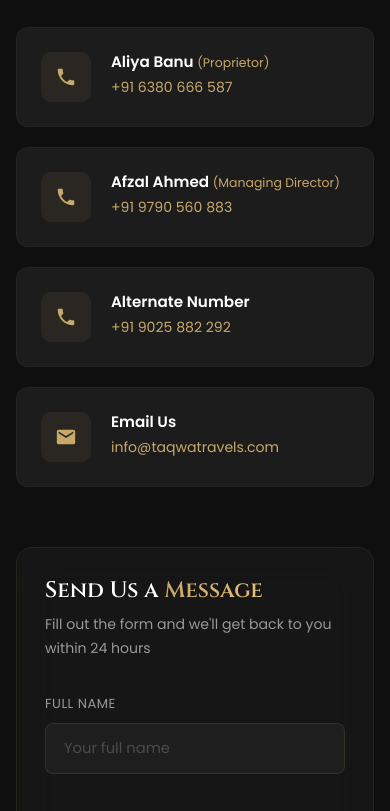
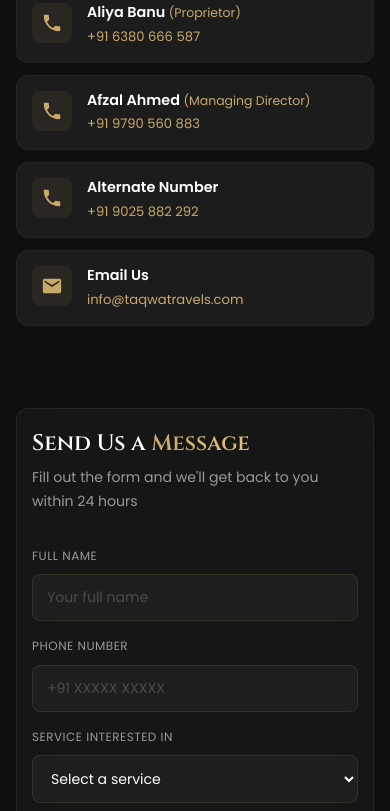
Before and after one commit to SyedMohathaseem/Taqwa-Travels, a plain HTML site: page index.html in a window 390 px wide. Shown: the part 10581-11392 px from the top of the page. Drawn offline with Linux system fonts and the light colour scheme.

Commit message:
Fix mobile horizontal overflow and refine contact section styling

```diff
--- a/style.css
+++ b/style.css
@@ -35,6 +35,7 @@
   scroll-behavior: smooth;
   scroll-padding-top: 80px;
   font-size: 16px;
+  overflow-x: hidden;
 }
 
 body {
@@ -43,6 +44,8 @@
   color: var(--text-light);
   line-height: 1.7;
   overflow-x: hidden;
+  width: 100%;
+  position: relative;
   -webkit-font-smoothing: antialiased;
   -moz-osx-font-smoothing: grayscale;
 }
@@ -76,6 +79,7 @@
 
 .container {
   max-width: 1200px;
+  width: 100%;
   margin: 0 auto;
   padding: 0 24px;
 }
@@ -337,6 +341,8 @@
   align-items: center;
   justify-content: center;
   overflow: hidden;
+  width: 100%;
+  max-width: 100vw;
 }
 
 .hero-bg {
@@ -350,6 +356,7 @@
   height: 100%;
   object-fit: cover;
   animation: heroZoom 25s ease infinite alternate;
+  will-change: transform;
 }
 
 @keyframes heroZoom {
@@ -1318,6 +1325,7 @@
 .reveal-left {
   opacity: 0;
   transform: translateX(-40px);
+  will-change: transform, opacity;
   transition: opacity 0.8s ease, transform 0.8s ease;
 }
 
@@ -1329,6 +1337,7 @@
 .reveal-right {
   opacity: 0;
   transform: translateX(40px);
+  will-change: transform, opacity;
   transition: opacity 0.8s ease, transform 0.8s ease;
 }
 
@@ -1371,6 +1380,16 @@
 
   .section {
     padding: 70px 0;
+    overflow: hidden;
+  }
+
+  /* Reduce reveal offset on mobile to prevent overflow */
+  .reveal-left {
+    transform: translateX(-20px);
+  }
+
+  .reveal-right {
+    transform: translateX(20px);
   }
 
   .section-header h2 {
@@ -1395,6 +1414,29 @@
     border-left: 1px solid rgba(200, 169, 106, 0.1);
   }
 
+  /* Reduce animation offsets on mobile to prevent overflow */
+  .reveal-left {
+    transform: translateX(-20px);
+  }
+
+  .reveal-right {
+    transform: translateX(20px);
+  }
+
+  .section {
+    padding: 70px 0;
+    overflow: hidden !important; /* Ensure sections always clip animations on mobile */
+  }
+
+  /* Reduce animation offsets on mobile to prevent overflow */
+  .reveal-left {
+    transform: translateX(-15px);
+  }
+
+  .reveal-right {
+    transform: translateX(15px);
+  }
+
   .nav-links.active {
     right: 0;
   }
@@ -1467,6 +1509,11 @@
 
   .form-row {
     grid-template-columns: 1fr;
+    gap: 0;
+  }
+
+  .form-group {
+    margin-bottom: 15px;
   }
 
   /* Testimonials Mobile */
@@ -1574,6 +1621,130 @@
 
   .booking-cta h2 {
     font-size: 1.5rem;
+  }
+
+  /* Specific mobile refinement for Contact section */
+  .contact-wrapper {
+    width: 100%;
+    margin: 0;
+    padding: 0;
+  }
+
+  .contact-form {
+    padding: 20px 15px;
+    margin: 0;
+    border-radius: 12px;
+  }
+
+  .contact-card {
+    padding: 15px;
+    gap: 15px;
+    margin-bottom: 12px;
+  }
+
+  .contact-card-icon {
+    width: 40px;
+    height: 40px;
+    min-width: 40px;
+    border-radius: 8px;
+  }
+
+  .contact-card-text h4 {
+    font-size: 0.9rem;
+  }
+
+  .contact-card-text p {
+    font-size: 0.82rem;
+  }
+
+  .contact-info h2 {
+    font-size: 1.6rem;
+    margin-bottom: 12px;
+  }
+
+  .contact-info > p {
+    font-size: 0.9rem;
+    margin-bottom: 25px;
+  }
+
+  /* Completely disable horizontal transformation on very small mobile for stability */
+  .reveal-left, .reveal-right {
+    transform: translateX(0);
+  }
+
+  .form-row {
+    grid-template-columns: 1fr;
+    gap: 0;
+  }
+
+  .contact-form {
+    padding: 24px 18px;
+    margin: 0;
+    width: 100%;
+    border-radius: 12px;
+  }
+
+  .contact-info {
+    margin-bottom: 30px;
+  }
+
+  .contact-card {
+    padding: 16px;
+    gap: 12px;
+    margin-bottom: 12px;
+  }
+
+  .contact-card-icon {
+    width: 44px;
+    height: 44px;
+    min-width: 44px;
+  }
+
+  .contact-info h2 {
+    font-size: 1.7rem;
+  }
+
+  .form-group label {
+    font-size: 0.75rem;
+  }
+
+  .form-group input,
+  .form-group textarea,
+  .form-group select {
+    padding: 12px 14px;
+    font-size: 0.88rem;
+  }
+
+  .form-row {
+    grid-template-columns: 1fr;
+    gap: 0;
+  }
+
+  .form-group {
+    margin-bottom: 15px;
+  }
+
+  .contact-form {
+    padding: 20px 15px;
+  }
+
+  .contact-card {
+    padding: 15px;
+    gap: 15px;
+  }
+
+  .contact-card-icon {
+    width: 40px;
+    height: 40px;
+    min-width: 40px;
+  }
+
+  .contact-card-text h4 {
+    font-size: 0.9rem;
+  }
+
+  .contact-info h2 {
+    font-size: 1.6rem;
   }
 }
 
```
